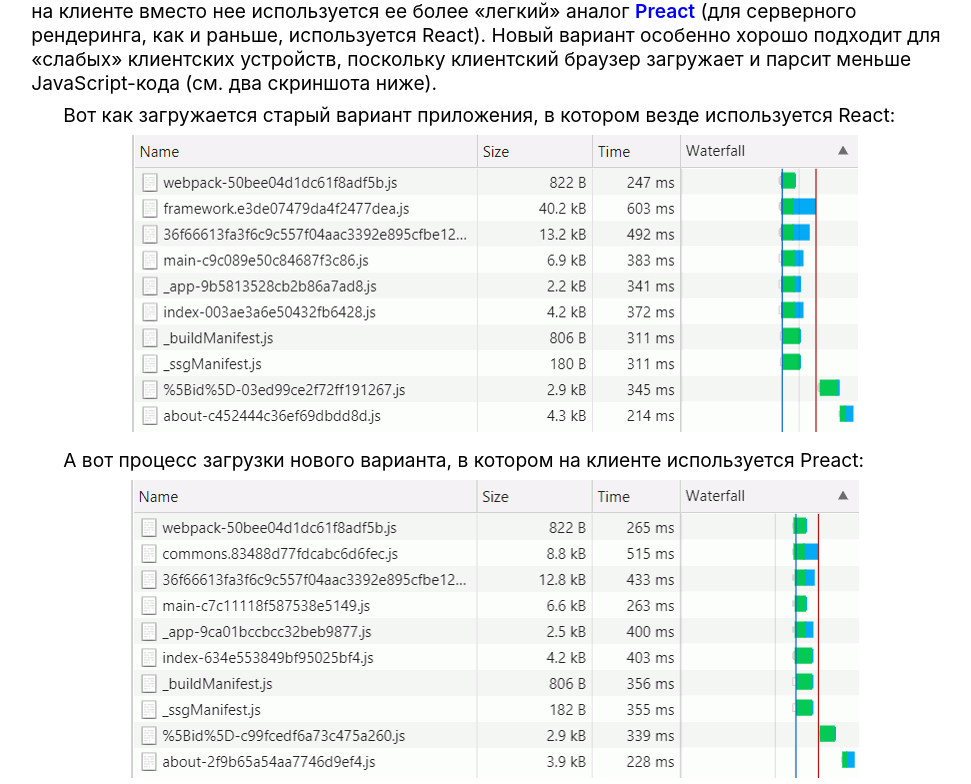
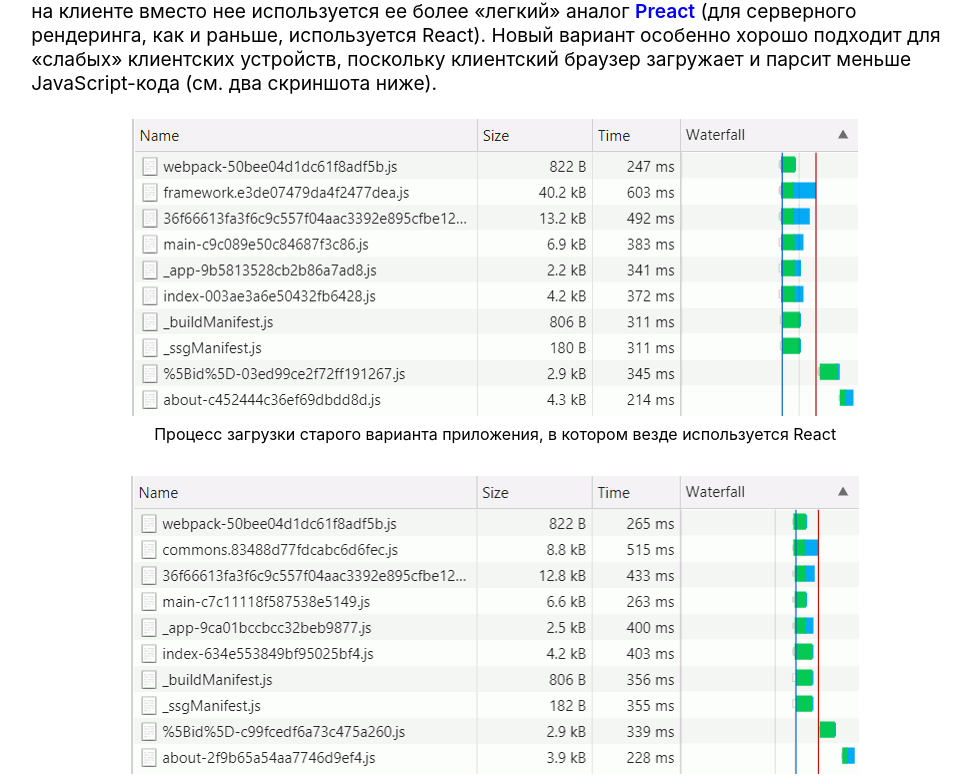
Before and after one commit to Lazyt3ch/nextjs-preact-portfolio, a Next.js app: page /about in a window 1280 px wide. Shown: the part 642-1426 px from the top of the page, without its empty margins (132-1103 px from the left). Built offline with nearby package versions, Linux system fonts and the light colour scheme.

Commit message:
add figcaption and change some text in About

```diff
--- a/src/pages/about.js
+++ b/src/pages/about.js
@@ -20,7 +20,7 @@
           <p>Верстка страниц адаптивная («отзывчивая»). Изображения, показываемые на страницах, хранятся на стороннем сайте. Поскольку ширина и высота картинок в общем случае неизвестны и могут быть произвольными, пришлось принять меры по предотвращению перетекания содержимого и подергивания страницы при их загрузке и отрисовке. С этой целью сервер приложения сначала запрашивает со стороннего сайта параметры всех изображений, а затем генерирует страницу с учетом полученных размеров.</p>
           <p>Отдельные страницы (например, данная страница) создаются на сервере не при каждом запросе, а лишь однократно («статическая генерация»), что позволяет снизить нагрузку на сервер.</p>
           <p><a href="https://nextjs-lazytech-portfolio-20210420-2.netlify.app" className="external_link" style={{ wordBreak: 'normal' }} target="_blank" rel="noopener">Первоначальный вариант</a> проекта был реализован на фреймворке Next.js «из коробки», то есть как на сервере, так и на клиенте использовалась библиотека React. Однако эта библиотека достаточно «тяжелая» для столь простого веб-приложения, поэтому в данном варианте проекта на клиенте вместо нее используется ее более «легкий» аналог <a href="https://reactjs.org/" className="external_link" style={{ wordBreak: 'normal' }} target="_blank" rel="noopener">Preact</a> (для серверного рендеринга, как и раньше, используется React). Новый вариант особенно хорошо подходит для «слабых» клиентских устройств, поскольку клиентский браузер загружает и парсит меньше JavaScript-кода (см. два скриншота ниже).</p>
-          <p>Вот как загружается старый вариант приложения, в котором везде используется React:</p>
+          {/* <p>Вот как загружается старый вариант приложения, в котором везде используется React:</p> */}
           <figure className={styles.imageContainer}>
             <img src='/assets/images/react-network.gif'
               alt='Старая версия (React)'
@@ -29,8 +29,11 @@
               width='726'
               height='297'
             />
+            <figcaption className={styles.imageTitle}>
+              Процесс загрузки старого варианта приложения, в котором везде используется React
+            </figcaption>
           </figure>
-          <p>А вот процесс загрузки нового варианта, в котором на клиенте используется Preact:</p>
+          {/* <p>А вот процесс загрузки нового варианта, в котором на клиенте используется Preact:</p> */}
           <figure className={styles.imageContainer}>
             <img src='/assets/images/preact-network.gif'
               alt='Новая версия (Preact)'
@@ -39,8 +42,12 @@
               width='728'
               height='298'
             />
+            <figcaption className={styles.imageTitle}>
+              Процесс загрузки нового варианта, в котором на клиенте используется Preact
+            </figcaption>
+
           </figure>
-          <p>Перевести клиентскую часть приложения с React на Preact оказалось очень просто. Сначала я установил свежую версию Preact (которая, в отличие от более ранних версий, содержит в себе модуль <a href="https://github.com/preactjs/preact-compat" className="external_link" style={{ wordBreak: 'normal' }} target="_blank" rel="noopener">preact-compat</a>, так что мне не понадобилось отдельно его устанавливать). Далее я внес изменения в файл next.config.js, опираясь на статьи <a href="https://dev.to/dlw/next-js-replace-react-with-preact-2i72" className="external_link" style={{ wordBreak: 'normal' }} target="_blank" rel="noopener">Next.js: Replace React with Preact</a> и <a href="https://vercel.com/blog/10-next-js-tips-you-might-not-know" className="external_link" style={{ wordBreak: 'normal' }} target="_blank" rel="noopener">10 Next.js Tips You Might Not Know</a>. И всё, приложение запустилось без ошибок с первой попытки!</p>
+          <p>Перевести клиентскую часть приложения с React на Preact оказалось очень просто. Сначала я установил свежую версию Preact (которая, в отличие от более ранних версий, содержит в себе модуль <a href="https://github.com/preactjs/preact-compat" className="external_link" style={{ wordBreak: 'normal' }} target="_blank" rel="noopener">preact-compat</a>, так что мне не понадобилось отдельно его устанавливать). Далее я внес изменения в файл next.config.js, опираясь на статьи <a href="https://dev.to/dlw/next-js-replace-react-with-preact-2i72" className="external_link" style={{ wordBreak: 'normal' }} target="_blank" rel="noopener">Next.js: Replace React with Preact</a> и <a href="https://vercel.com/blog/10-next-js-tips-you-might-not-know" className="external_link" style={{ wordBreak: 'normal' }} target="_blank" rel="noopener">10 Next.js Tips You Might Not Know</a>. И всё, приложение запустилось без ошибок с первой попытки.</p>
         </div>
       </div>
     </>
--- a/src/styles/About.module.css
+++ b/src/styles/About.module.css
@@ -32,10 +32,16 @@
 }
 
 .imageContainer {
-  padding: 0 1rem 1rem 1rem;
+  /* padding: 0 1rem 1rem 1rem; */
+  padding: 1rem;
   max-width: 100%;
+
   display: flex;
+  flex-direction: column;
   justify-content: center;
+  align-items: center;
+
+  /* border: 1px solid lightslategray; */
 }
 
 .image {
@@ -43,6 +49,11 @@
   height: auto;
 
   background-color: lightgray;
+}
+
+.imageTitle {
+  margin-top: .5rem;
+  font-size: 1rem;
 }
 
 @media screen and (max-width: 800px) {
```
